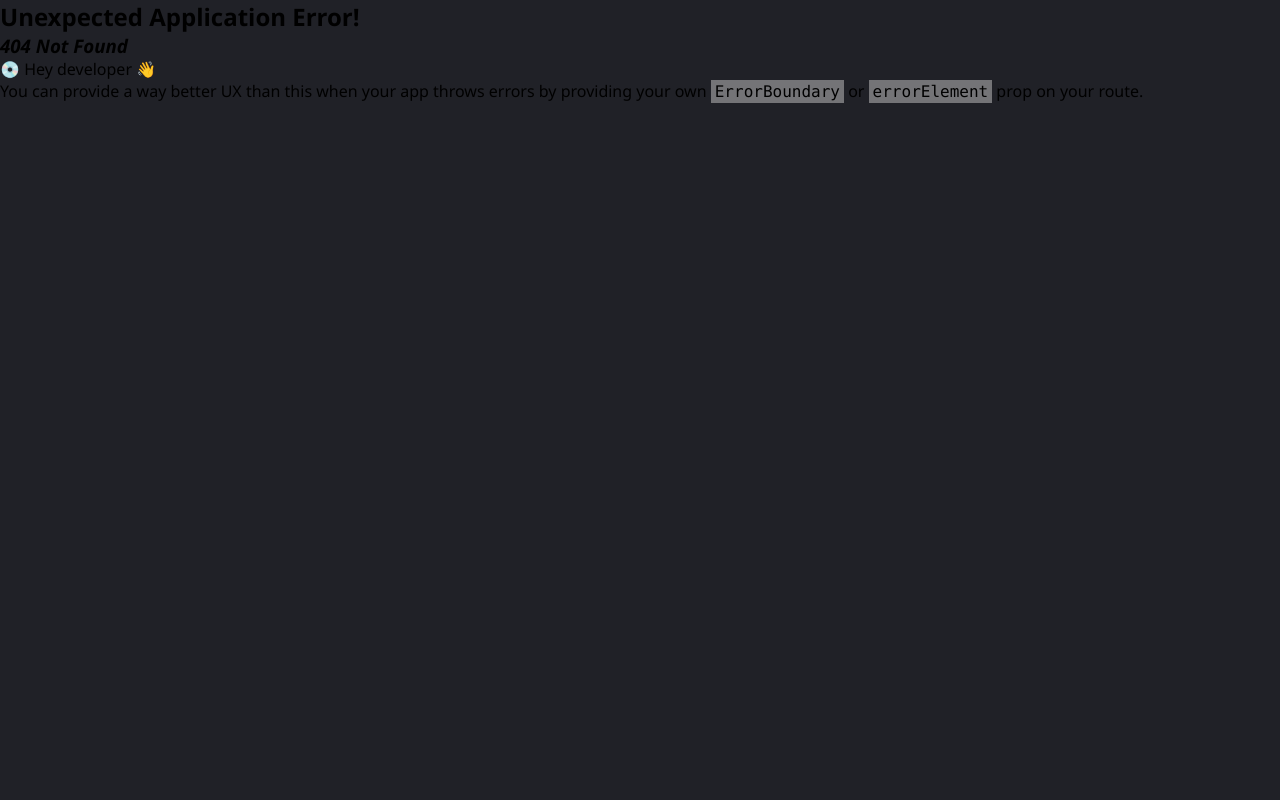
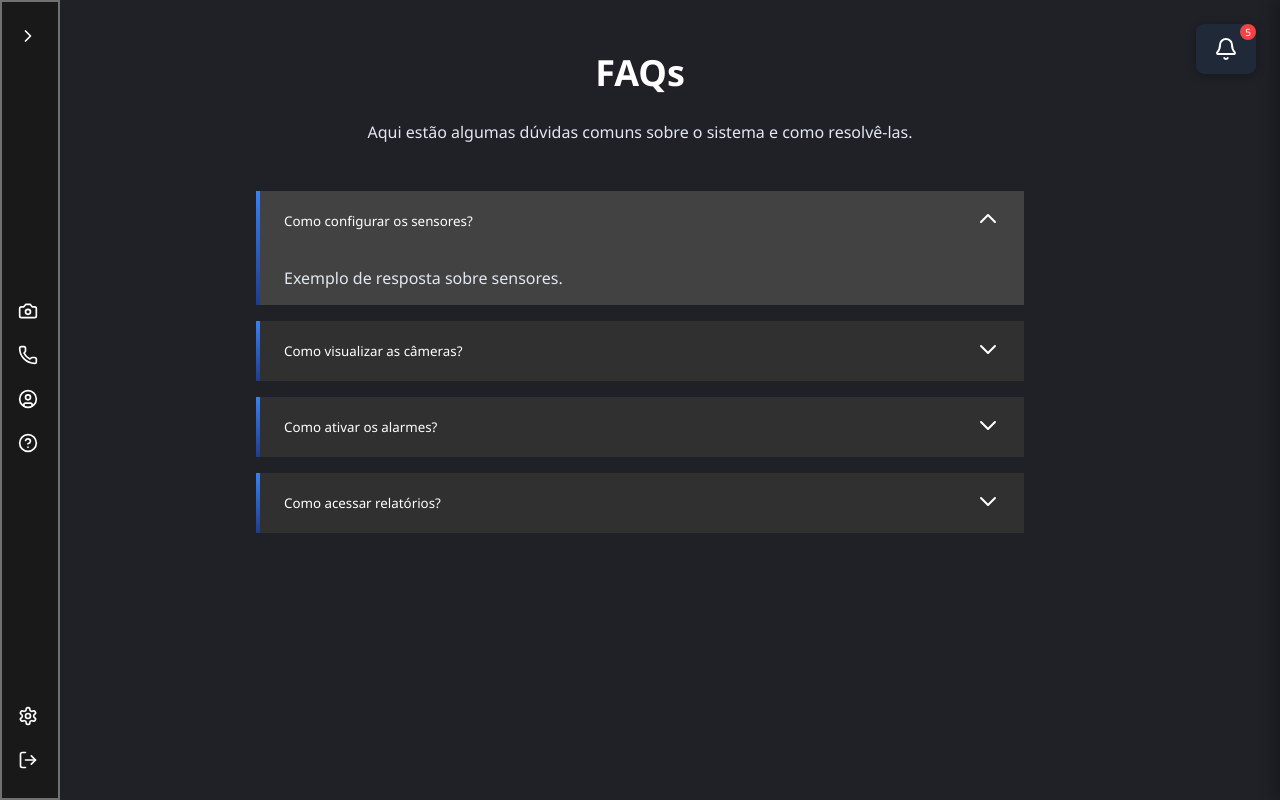
Before and after one commit to SrCoffee1/RK, a React (Create React App) app: page / in a window 1280 px wide. Before the commit this address had no page. Built offline with nearby package versions, Linux system fonts and the light colour scheme.

Commit message:
Notificações
...

```diff
--- a/src/App.jsx
+++ b/src/App.jsx
@@ -7,6 +7,7 @@ import MainApp from './MainApp';
 import Monitoramento from './pages/Monitoramento/Monitoramento';
 import Sidebar from './components/SidebarPackage/Sidebar';
 import './global.css';
+import NotificationSidebar from './components/NotificationSidebar/NotificationSidebar';
 
 // Criação das rotas do aplicativo
 const router = createBrowserRouter([
@@ -33,26 +34,30 @@ const router = createBrowserRouter([
     element: (
       <div className="app-container">
         <Sidebar />
+        <NotificationSidebar />
         <Monitoramento />
       </div>
     ),
   },
+
   {
     path: "/contatos", // Página de Contatos
     element: (
       <ContatosProvider>
         <div className="app-container">
           <Sidebar />
+          <NotificationSidebar />
           <MainApp page="Contatos" />
         </div>
       </ContatosProvider>
     ),
   },
   {
-    path: "/faq", // Página de FAQ
+    path: "/", // Página de FAQ
     element: (
       <div className="app-container">
         <Sidebar />
+        <NotificationSidebar />
         <FAQ />
       </div>
     ),
--- /dev/null
+++ b/src/components/NotificationSidebar/NotificationItem.jsx
@@ -0,0 +1,47 @@
+import { AlertTriangle, CheckCircle } from 'lucide-react';
+
+export default function NotificationItem({ notification }) {
+  // Verifica se a prop existe
+  if (!notification) {
+    return (
+      <div className="notification-item fallback">
+        <div className="notification-item-header">
+          <span className="notification-item-title">
+            <AlertTriangle size={18} />
+            <span>Notificação inválida</span>
+          </span>
+        </div>
+        <p className="notification-message">
+          Nenhuma informação foi fornecida.
+        </p>
+      </div>
+    );
+  }
+
+  // Desestrutura os dados da notificação
+  const { type, time, message } = notification;
+
+  return (
+    <div className={`notification-item ${type === 'risk' ? 'risk' : 'safe'}`}>
+      <div className="notification-item-header">
+        <div className="notification-item-title">
+          {type === 'risk' ? (
+            <>
+              <AlertTriangle size={18} />
+              <span>Alerta de risco</span>
+            </>
+          ) : (
+            <>
+              <CheckCircle size={18} className="icon-safe" />
+              <span>Seguro</span>
+            </>
+          )}
+        </div>
+        <span className="notification-time">{time}</span>
+      </div>
+      <p className="notification-message">
+        {message}
+      </p>
+    </div>
+  );
+}
--- /dev/null
+++ b/src/components/NotificationSidebar/NotificationSidebar.css
@@ -0,0 +1,151 @@
+/* Container principal */
+.notification-container {
+    position: relative;
+  }
+
+  /* Botão de notificações */
+  .notification-button {
+    position: fixed;
+    right: 24px;
+    top: 24px;
+    background-color: #1f2937;
+    color: white;
+    padding: 12px;
+    width: 60px;
+    height: 50px;
+    border-radius: 15%;
+    border: none;
+    cursor: pointer;
+    z-index: 50;
+    display: flex;
+    align-items: center;
+    justify-content: center;
+    transition: background-color 0.3s;
+    box-shadow: 0 2px 10px rgba(0, 0, 0, 0.3);
+  }
+
+  .notification-button:hover {
+    background-color: #374151;
+  }
+
+  /* Badge de contagem de notificações */
+  .notification-badge {
+    position: absolute;
+    top: 0;
+    right: 0;
+    background-color: #ef4444;
+    color: white;
+    width: 16px;
+    height: 16px;
+    font-size: 10px;
+    display: flex;
+    align-items: center;
+    justify-content: center;
+    border-radius: 50%;
+  }
+
+  /* Sidebar de notificações */
+  .notification-sidebar {
+    position: fixed;
+    top: 0;
+    right: 0;
+    height: 100%;
+    width: 320px;
+    background-color: #111827;
+    color: white;
+    transform: translateX(100%);
+    transition: transform 0.3s ease-in-out;
+    box-shadow: -5px 0 15px rgba(0, 0, 0, 0.3);
+    z-index: 100;
+  }
+
+  .notification-sidebar.open {
+    transform: translateX(0);
+  }
+
+  /* Cabeçalho da sidebar */
+  .notification-header {
+    display: flex;
+    align-items: center;
+    justify-content: space-between;
+    padding: 16px;
+    border-bottom: 1px solid #374151;
+  }
+
+  .header-title {
+    display: flex;
+    align-items: center;
+    gap: 8px;
+  }
+
+  .header-title h2 {
+    font-size: 1.25rem;
+    font-weight: 600;
+    margin: 0;
+  }
+
+  .close-button {
+    background: none;
+    border: none;
+    color: #9ca3af;
+    cursor: pointer;
+    padding: 4px;
+  }
+
+  .close-button:hover {
+    color: white;
+  }
+
+  /* Lista de notificações */
+  .notification-list {
+    overflow-y: auto;
+    height: calc(100% - 64px);
+    padding: 8px;
+  }
+
+  /* Item de notificação */
+  .notification-item {
+    padding: 16px;
+    margin: 12px;
+    border-radius: 8px;
+  }
+
+  .notification-item.risk {
+    background-color: #dc2626;
+  }
+
+  .notification-item.safe {
+    background-color: #1f2937;
+  }
+
+  /* Cabeçalho do item de notificação */
+  .notification-item-header {
+    display: flex;
+    justify-content: space-between;
+    align-items: center;
+    margin-bottom: 4px;
+  }
+
+  .notification-item-title {
+    display: flex;
+    align-items: center;
+    gap: 8px;
+    font-weight: bold;
+  }
+
+  .notification-time {
+    font-size: 0.875rem;
+    color: #d1d5db;
+  }
+
+  /* Ícone para notificações seguras */
+  .icon-safe {
+    color: #60a5fa;
+  }
+
+  /* Mensagem da notificação */
+  .notification-message {
+    font-size: 0.875rem;
+    color: #f3f4f6;
+    margin: 0;
+  }
--- /dev/null
+++ b/src/components/NotificationSidebar/NotificationSidebar.jsx
@@ -0,0 +1,84 @@
+import { useState } from 'react';
+import { Bell, X, ChevronLeft } from 'lucide-react';
+import NotificationItem from './NotificationItem';
+import './NotificationSidebar.css';
+
+export default function NotificationSidebar() {
+  const [isOpen, setIsOpen] = useState(false);
+
+  const toggleSidebar = () => {
+    setIsOpen(!isOpen);
+  };
+
+  const notifications = [
+    {
+      id: 1,
+      type: "risk",
+      time: "09:52",
+      message: "Lorem ipsum dolor sit amet consectetur adipisicing elit. Saepe, sequi repudiandae distinctio ratione placeat optio"
+    },
+    {
+      id: 2,
+      type: "safe",
+      time: "08:30",
+      message: "Lorem ipsum dolor sit amet consectetur adipisicing elit. Saepe, sequi repudiandae distinctio ratione placeat optio"
+    },
+    {
+      id: 3,
+      type: "safe",
+      time: "01:30",
+      message: "Lorem ipsum dolor sit amet consectetur adipisicing elit. Saepe, sequi repudiandae distinctio ratione placeat optio"
+    },
+    {
+      id: 4,
+      type: "risk",
+      time: "00:02",
+      message: "Lorem ipsum dolor sit amet consectetur adipisicing elit. Saepe, sequi repudiandae distinctio ratione placeat optio"
+    },
+    {
+      id: 5,
+      type: "safe",
+      time: "23:47",
+      message: "Lorem ipsum dolor sit amet consectetur adipisicing elit. Saepe, sequi repudiandae distinctio ratione placeat optio"
+    }
+  ];
+
+  return (
+    <div className="notification-container">
+      {/* Botão de notificações */}
+      <button
+        onClick={toggleSidebar}
+        className="notification-button"
+      >
+        <Bell size={24} />
+        <span className="notification-badge">
+          {notifications.length}
+        </span>
+      </button>
+
+      {/* Sidebar de notificações */}
+      <div className={`notification-sidebar ${isOpen ? 'open' : ''}`}>
+        {/* Cabeçalho da Sidebar */}
+        <div className="notification-header">
+          <div className="header-title">
+            <ChevronLeft size={20} />
+            <h2>Notificações</h2>
+          </div>
+          <button onClick={toggleSidebar} className="close-button">
+            <X size={20} />
+          </button>
+        </div>
+
+        {/* Lista de notificações */}
+        <div className="notification-list">
+          {notifications.map((notification) => (
+            <NotificationItem
+              key={notification.id}
+              notification={notification}
+            />
+          ))}
+        </div>
+      </div>
+    </div>
+  );
+}
--- a/src/pages/Monitoramento/Monitoramento.jsx
+++ b/src/pages/Monitoramento/Monitoramento.jsx
@@ -49,13 +49,6 @@ const Monitoramento = () => {
                 <path d="M18.5 2.5a2.121 2.121 0 0 1 3 3L12 15l-4 1 1-4 9.5-9.5z"></path>
               </svg>
             </button>
-            <div className="notificacao">
-              <svg width="22" height="22" viewBox="0 0 24 24" fill="none" stroke="currentColor" strokeWidth="2">
-                <path d="M18 8A6 6 0 0 0 6 8c0 7-3 9-3 9h18s-3-2-3-9"></path>
-                <path d="M13.73 21a2 2 0 0 1-3.46 0"></path>
-              </svg>
-              <span className="notificacao-badge">1</span>
-            </div>
           </div>
         </div>
 
```
